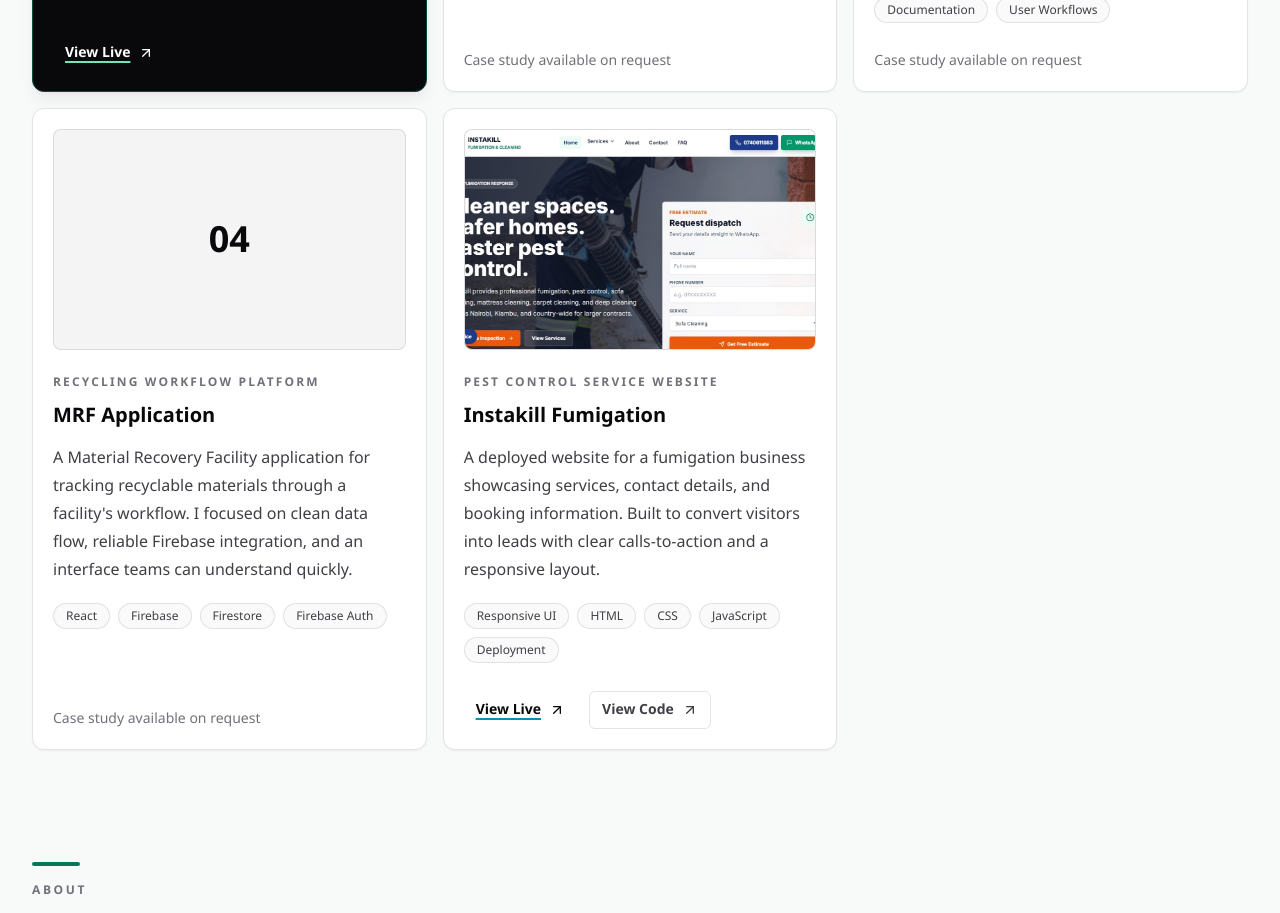
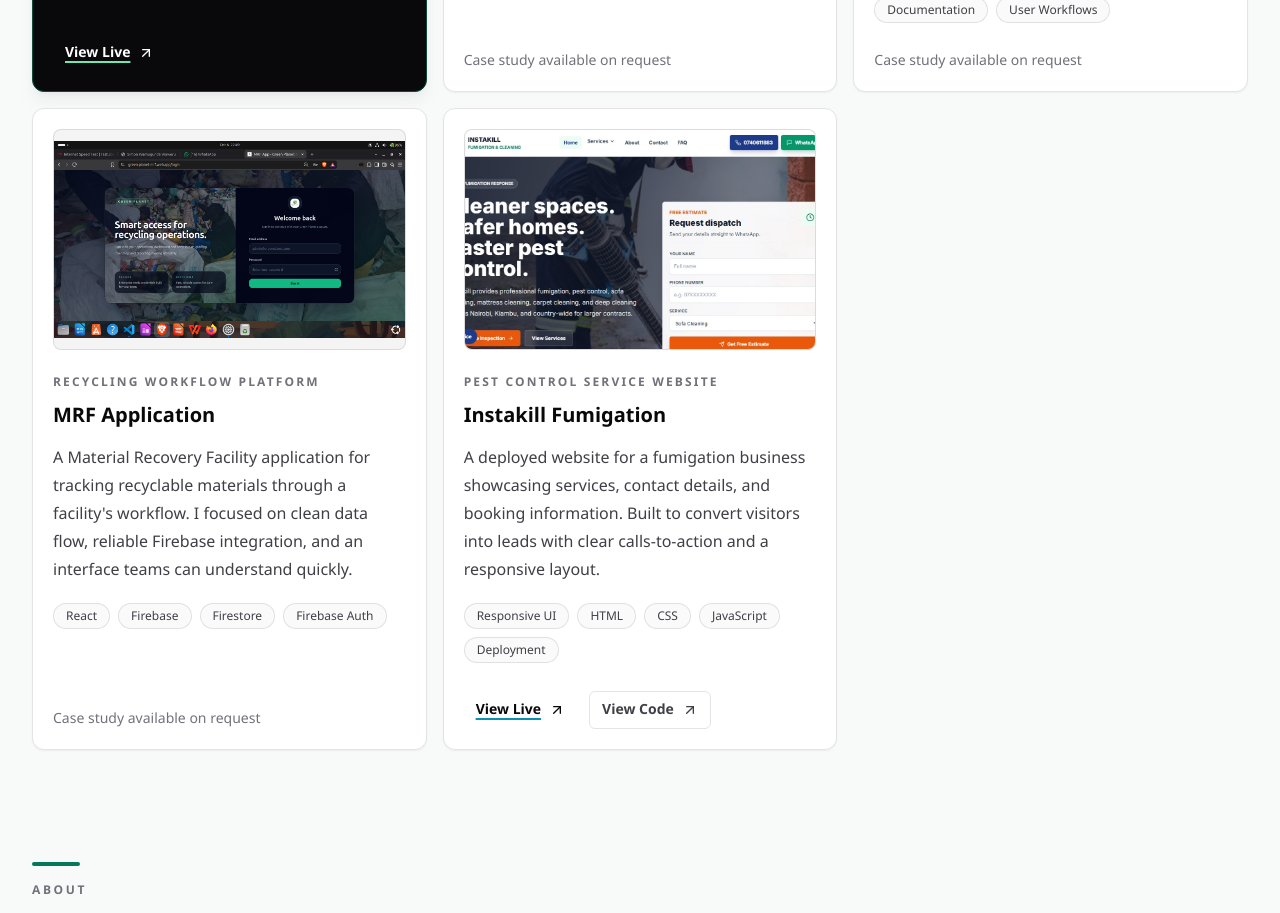
Before and after one commit to simonwamugunda/kernel-portfolio, a React (Vite) app: page / in a window 1280 px wide. Shown: the part 1740-2653 px from the top of the page. Built offline with nearby package versions, Linux system fonts and the light colour scheme.

Commit message:
Initial commit

```diff
--- a/src/App.tsx
+++ b/src/App.tsx
@@ -112,6 +112,8 @@
     description:
       "A Material Recovery Facility application for tracking recyclable materials through a facility's workflow. I focused on clean data flow, reliable Firebase integration, and an interface teams can understand quickly.",
     stack: ['React', 'Firebase', 'Firestore', 'Firebase Auth'],
+    image: '/mrf-login-screenshot.png',
+    imageFit: 'contain',
   },
   {
     name: 'Instakill Fumigation',
```
Also changed, not shown: public/mrf-login-screenshot.png (added).
